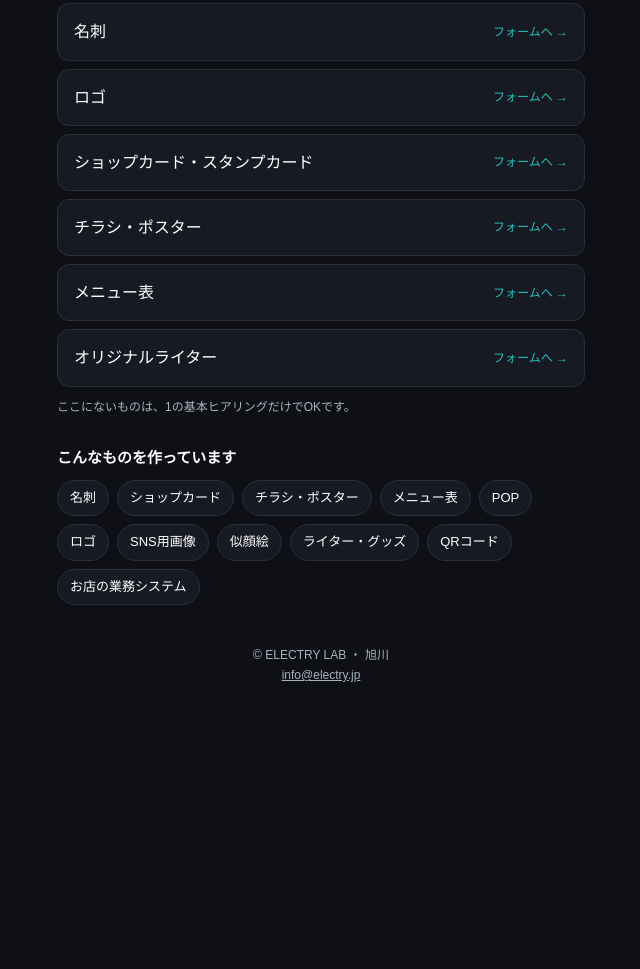
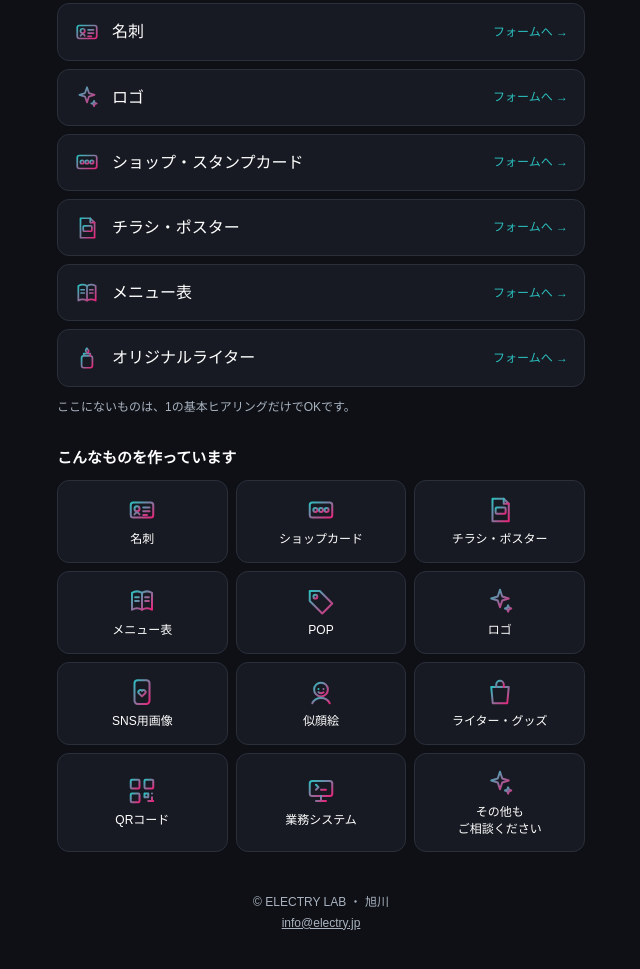
Before and after one commit to electrylab-lab/electrylab-lab.github.io, a plain HTML site: page index.html in a window 1280 px wide. Shown: the part 493-1462 px from the top of the page, without its empty margins (319-959 px from the left). Before the commit the page ends 1226 px from the top, so only its background shows below. Drawn offline with Linux system fonts and the light colour scheme.

Commit message:
Add line icons to service grid and form lists
Co-Authored-By: Claude Opus 5.5 <noreply@anthropic.com>
Claude-Session: https://claude.ai/code/session_01GCvuwxFTyvRRPAV3stABXa

```diff
--- /dev/null
+++ b/img/icons.js
@@ -0,0 +1,32 @@
+// ELECTRY LAB line icons. <i data-ic="meishi"></i> を SVG に置き換える
+(function(){
+const P={
+basic:'<rect x="5" y="4" width="14" height="17" rx="2"/><path d="M9 4h6v3H9zM8.5 11h7M8.5 14.5h7M8.5 18h4"/>',
+meishi:'<rect x="3" y="6" width="18" height="12" rx="2"/><circle cx="8" cy="11" r="2"/><path d="M6 15.5c.6-1.2 1.2-1.6 2-1.6s1.4.4 2 1.6M13 10h5M13 13h5M13 16h3"/>',
+logo:'<path d="M12 3l1.8 5.4L19 10l-5.2 1.6L12 17l-1.8-5.4L5 10l5.2-1.6z"/><path d="M18.5 15.5l.7 1.8 1.8.7-1.8.7-.7 1.8-.7-1.8-1.8-.7 1.8-.7z"/>',
+shopcard:'<rect x="3" y="6" width="18" height="12" rx="2"/><circle cx="7.5" cy="12" r="1.6"/><circle cx="12" cy="12" r="1.6"/><circle cx="16.5" cy="12" r="1.6"/>',
+flyer:'<path d="M6 3h9l4 4v14H6z"/><path d="M15 3v4h4"/><rect x="8.5" y="10" width="8" height="5" rx="1"/><path d="M8.5 18h8"/>',
+menu:'<path d="M4 5.5C6.5 4 9.5 4 12 5.5 14.5 4 17.5 4 20 5.5V19c-2.5-1.5-5.5-1.5-8 0-2.5-1.5-5.5-1.5-8 0z"/><path d="M12 5.5V19M6.5 9h3M6.5 12h3M14.5 9h3M14.5 12h3"/>',
+lighter:'<rect x="7" y="10" width="10" height="11" rx="2"/><path d="M9 10V8h6v2"/><path d="M12 7c-1.6-1.2-1.6-2.7 0-4 .4 1.2 1.6 1.6 1.6 2.8 0 .8-.7 1.2-1.6 1.2z"/>',
+pop:'<path d="M3 12V4h8l10 10-8 8z"/><circle cx="7.5" cy="8.5" r="1.5"/>',
+sns:'<rect x="6" y="2.5" width="12" height="19" rx="2.5"/><path d="M12 15.5l-2.6-2.5a1.6 1.6 0 012.6-1.9 1.6 1.6 0 012.6 1.9z"/><path d="M10.5 19h3"/>',
+nigaoe:'<circle cx="12" cy="10" r="5.5"/><path d="M10 9.5h.01M14 9.5h.01M10 12.2c1.2 1 2.8 1 4 0"/><path d="M5 21c1.3-2.8 4-4.3 7-4.3s5.7 1.5 7 4.3"/>',
+goods:'<path d="M5 8h14l-1.2 13H6.2z"/><path d="M9 8V6a3 3 0 016 0v2"/>',
+qr:'<rect x="3" y="3" width="7" height="7" rx="1"/><rect x="14" y="3" width="7" height="7" rx="1"/><rect x="3" y="14" width="7" height="7" rx="1"/><path d="M14 14h3v3h-3zM20 14v.01M17 20h4M20 17v3"/>',
+system:'<rect x="3" y="4" width="18" height="12" rx="2"/><path d="M8 20h8M12 16v4"/><path d="M8 11l2-2-2-2M12 11h4"/>',
+};
+const NS='http://www.w3.org/2000/svg';
+let gid=0;
+function make(name){
+  const id='icg'+(gid++);
+  const s=document.createElementNS(NS,'svg');
+  s.setAttribute('viewBox','0 0 24 24');s.setAttribute('aria-hidden','true');s.setAttribute('class','ic');
+  s.innerHTML='<defs><linearGradient id="'+id+'" x1="0" y1="0" x2="1" y2="1"><stop offset="0" stop-color="#2BBFBF"/><stop offset="1" stop-color="#E8237A"/></linearGradient></defs>'
+    +'<g fill="none" stroke="url(#'+id+')" stroke-width="1.6" stroke-linecap="round" stroke-linejoin="round">'+(P[name]||'')+'</g>';
+  return s;
+}
+window.ElectryIcon=make;
+function run(root){(root||document).querySelectorAll('i[data-ic]').forEach(i=>i.replaceWith(make(i.dataset.ic)));}
+window.ElectryIconRun=run;
+if(document.readyState!=='loading')run();else document.addEventListener('DOMContentLoaded',()=>run());
+})();
--- a/index.html
+++ b/index.html
@@ -28,11 +28,15 @@ h2 .n{display:inline-grid;place-items:center;width:24px;height:24px;border-radiu
 a.btn{display:block;padding:16px;border-radius:12px;text-align:center;color:#fff;text-decoration:none;font-weight:bold;background:linear-gradient(90deg,var(--teal),var(--mag))}
 a.btn small{display:block;font-weight:normal;font-size:12px;opacity:.85}
 .list{display:grid;gap:8px}
-a.item{display:flex;justify-content:space-between;align-items:center;padding:14px 16px;border:1px solid var(--line);border-radius:12px;background:var(--card);color:#fff;text-decoration:none}
-a.item span{font-size:12px;color:var(--teal)}
+a.item .ic{width:26px;height:26px}
+a.item{display:flex;gap:12px;align-items:center;padding:14px 16px;border:1px solid var(--line);border-radius:12px;background:var(--card);color:#fff;text-decoration:none}
+a.item span{margin-left:auto;font-size:12px;color:var(--teal)}
 .menu{display:flex;flex-wrap:wrap;gap:8px;margin:0;padding:0;list-style:none}
 .menu li{font-size:13px;padding:6px 12px;border:1px solid var(--line);border-radius:999px;background:var(--card)}
 .note{font-size:12px;color:var(--sub);margin-top:10px}
+.grid{display:grid;grid-template-columns:repeat(3,1fr);gap:8px;margin:0;padding:0;list-style:none}
+.grid li{display:flex;flex-direction:column;align-items:center;justify-content:center;gap:6px;padding:14px 6px;border:1px solid var(--line);border-radius:12px;background:var(--card);font-size:12px;text-align:center;line-height:1.4}
+.ic{width:30px;height:30px;flex:none}
 footer{text-align:center;color:var(--sub);font-size:12px;margin-top:40px}
 footer a{color:var(--sub)}
 </style>
@@ -53,23 +57,33 @@ footer a{color:var(--sub)}
   <h2><span class="n">2</span>ご依頼内容に合わせて</h2>
   <p class="lead">頼みたいものがあれば、こちらにも答えていただけるとスムーズです。</p>
   <div class="list">
-    <a class="item" href="https://tally.so/r/7XR55L">名刺<span>フォームへ →</span></a>
-    <a class="item" href="https://tally.so/r/aOQoo9">ロゴ<span>フォームへ →</span></a>
-    <a class="item" href="https://tally.so/r/bZ5GGe">ショップカード・スタンプカード<span>フォームへ →</span></a>
-    <a class="item" href="https://tally.so/r/Ar755B">チラシ・ポスター<span>フォームへ →</span></a>
-    <a class="item" href="https://tally.so/r/BEz557">メニュー表<span>フォームへ →</span></a>
-    <a class="item" href="https://tally.so/r/2jBJ1L">オリジナルライター<span>フォームへ →</span></a>
+    <a class="item" href="https://tally.so/r/7XR55L"><i data-ic="meishi"></i>名刺<span>フォームへ →</span></a>
+    <a class="item" href="https://tally.so/r/aOQoo9"><i data-ic="logo"></i>ロゴ<span>フォームへ →</span></a>
+    <a class="item" href="https://tally.so/r/bZ5GGe"><i data-ic="shopcard"></i>ショップ・スタンプカード<span>フォームへ →</span></a>
+    <a class="item" href="https://tally.so/r/Ar755B"><i data-ic="flyer"></i>チラシ・ポスター<span>フォームへ →</span></a>
+    <a class="item" href="https://tally.so/r/BEz557"><i data-ic="menu"></i>メニュー表<span>フォームへ →</span></a>
+    <a class="item" href="https://tally.so/r/2jBJ1L"><i data-ic="lighter"></i>オリジナルライター<span>フォームへ →</span></a>
   </div>
   <p class="note">ここにないものは、1の基本ヒアリングだけでOKです。</p>
 
   <h2>こんなものを作っています</h2>
-  <ul class="menu">
-    <li>名刺</li><li>ショップカード</li><li>チラシ・ポスター</li><li>メニュー表</li>
-    <li>POP</li><li>ロゴ</li><li>SNS用画像</li><li>似顔絵</li>
-    <li>ライター・グッズ</li><li>QRコード</li><li>お店の業務システム</li>
+  <ul class="grid">
+    <li><i data-ic="meishi"></i><span>名刺</span></li>
+    <li><i data-ic="shopcard"></i><span>ショップカード</span></li>
+    <li><i data-ic="flyer"></i><span>チラシ・ポスター</span></li>
+    <li><i data-ic="menu"></i><span>メニュー表</span></li>
+    <li><i data-ic="pop"></i><span>POP</span></li>
+    <li><i data-ic="logo"></i><span>ロゴ</span></li>
+    <li><i data-ic="sns"></i><span>SNS用画像</span></li>
+    <li><i data-ic="nigaoe"></i><span>似顔絵</span></li>
+    <li><i data-ic="goods"></i><span>ライター・グッズ</span></li>
+    <li><i data-ic="qr"></i><span>QRコード</span></li>
+    <li><i data-ic="system"></i><span>業務システム</span></li>
+    <li><i data-ic="logo"></i><span>その他も<br>ご相談ください</span></li>
   </ul>
 
   <footer>© ELECTRY LAB ・ 旭川<br><a href="mailto:info@electry.jp">info@electry.jp</a></footer>
 </div>
+<script src="img/icons.js"></script>
 </body>
 </html>
```
Also changed, not shown: sheet/index.html (+29 -12 lines).
